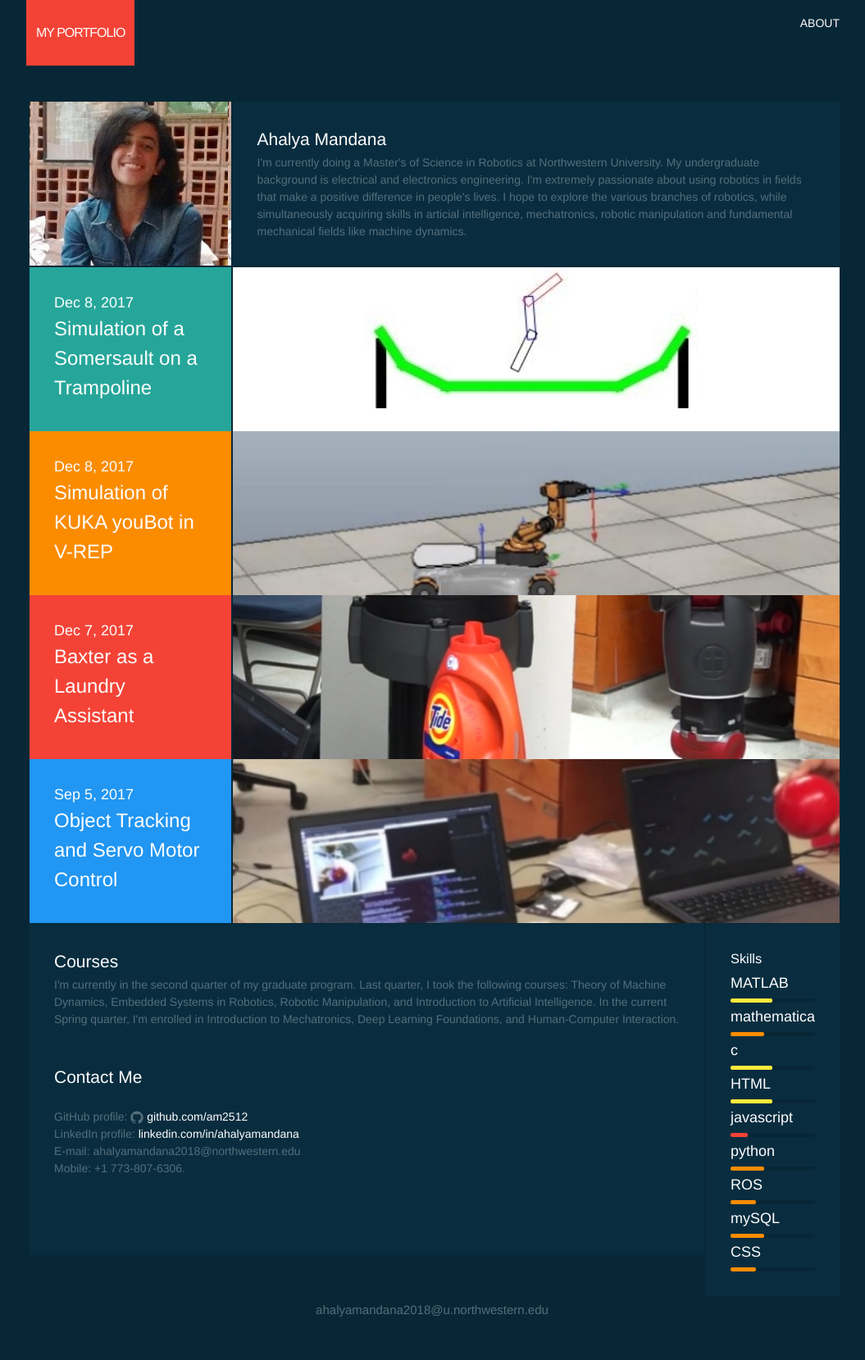
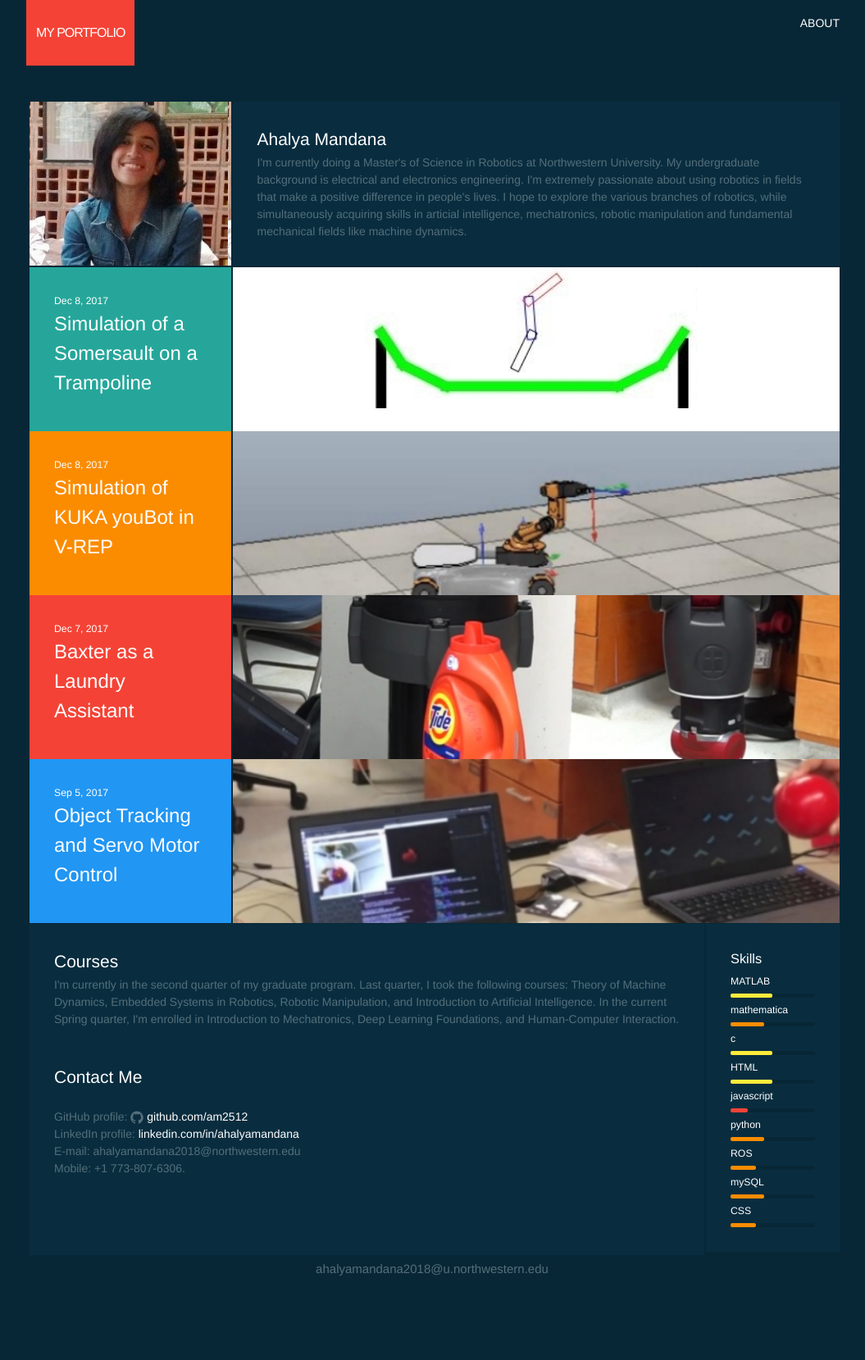
Before and after one commit to am2512/am2512.github.io, a Jekyll site: the page built from index.html, in a window 1280 px wide. Shown: the whole page at 82% size, without its empty margins (112-1167 px from the left). Built offline with Jekyll 4.4.1, drawn with Linux system fonts in a browser that asks for light colours; after the commit the page ends 1610 px from its top, so only the background shows below that.

```diff
--- a/_sass/_layout.scss
+++ b/_sass/_layout.scss
@@ -257,7 +257,7 @@
 }
 
 .post-meta {
-    font-size: 18px;
+    font-size: $small-font-size;
     color: $grey-color;
 }
 
```
